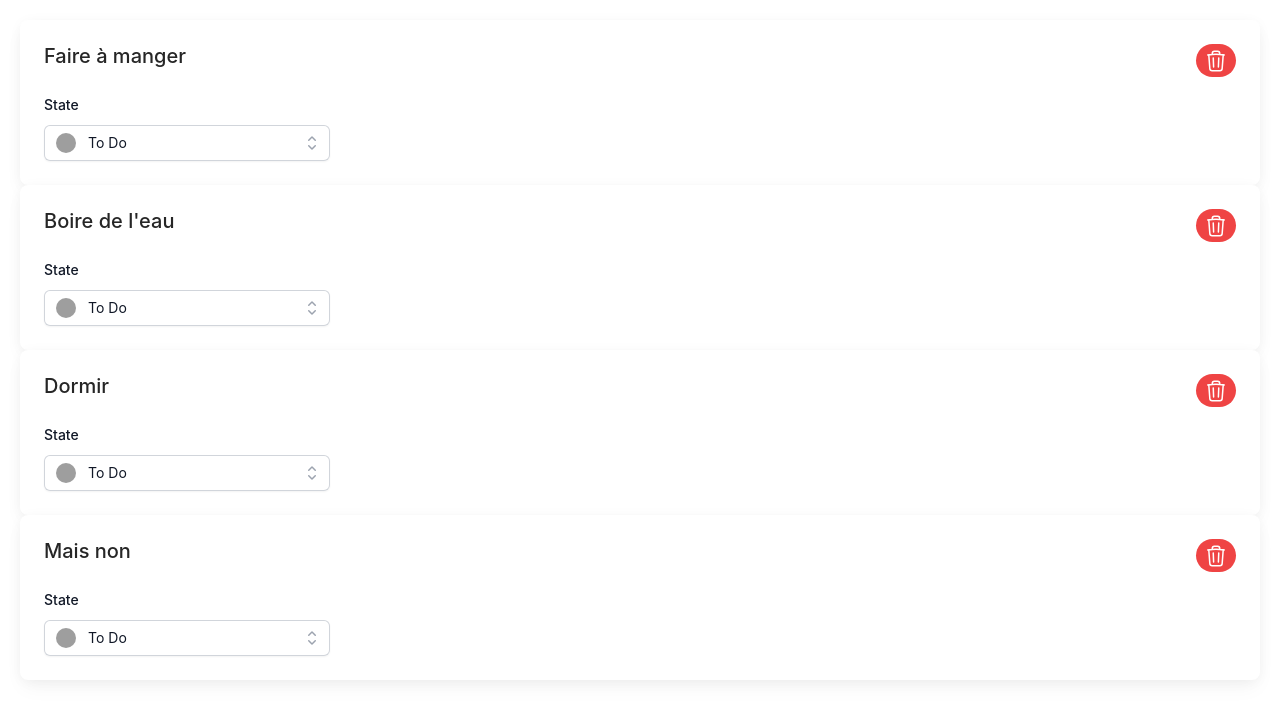
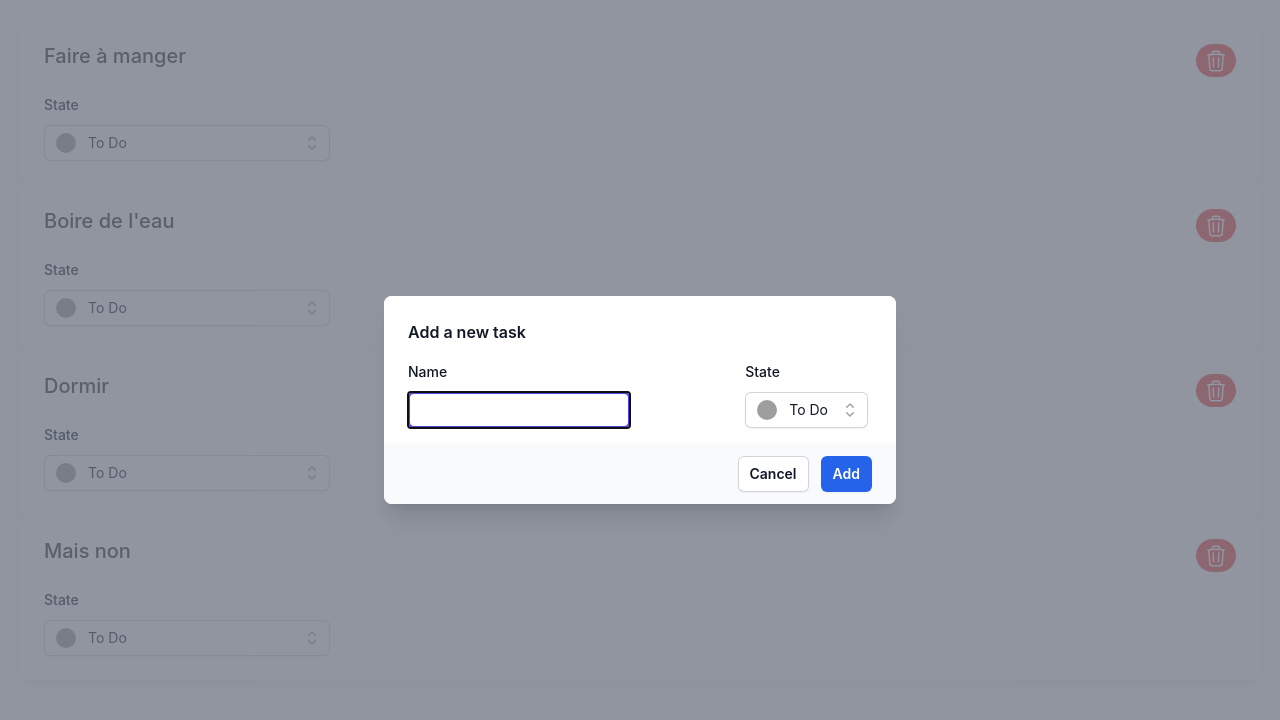
Before and after one commit to N0ku/ts-todo-list, a Vue app: page /detail/1 in a window 1280 px wide. Shown: the top 720 px of the page. Built offline with nearby package versions, Linux system fonts and the light colour scheme; grey boxes are pictures that could not be loaded.

Commit message:
add modal form

```diff
--- a/src/components/HelloWorld.vue
+++ b/src/components/HelloWorld.vue
@@ -33,6 +33,7 @@ h3 {
 }
 
 @media (min-width: 1024px) {
+
   .greetings h1,
   .greetings h3 {
     text-align: left;
--- /dev/null
+++ b/src/components/modal/ModalFormAdd.vue
@@ -0,0 +1,57 @@
+<script setup lang="ts">
+import { ref } from 'vue'
+import { Dialog, DialogPanel, DialogTitle, TransitionChild, TransitionRoot } from '@headlessui/vue'
+import { ExclamationTriangleIcon } from '@heroicons/vue/24/outline'
+
+const open = ref(true)
+import SelectState from "../SelectState.vue";
+
+</script>
+
+<template>
+  <TransitionRoot as="template" :show="true">
+    <Dialog as="div" class="relative z-10" @close="open = false">
+      <TransitionChild as="template" enter="ease-out duration-300" enter-from="opacity-0" enter-to="opacity-100" leave="ease-in duration-200" leave-from="opacity-100" leave-to="opacity-0">
+        <div class="fixed inset-0 bg-gray-500 bg-opacity-75 transition-opacity" />
+      </TransitionChild>
+
+      <div class="fixed inset-0 z-10 w-screen overflow-y-auto">
+        <div class="flex min-h-full items-end justify-center p-4 text-center sm:items-center sm:p-0">
+          <TransitionChild as="template" enter="ease-out duration-300" enter-from="opacity-0 translate-y-4 sm:translate-y-0 sm:scale-95" enter-to="opacity-100 translate-y-0 sm:scale-100" leave="ease-in duration-200" leave-from="opacity-100 translate-y-0 sm:scale-100" leave-to="opacity-0 translate-y-4 sm:translate-y-0 sm:scale-95">
+            <DialogPanel class="relative transform overflow-hidden rounded-lg bg-white text-left shadow-xl transition-all sm:my-8 sm:w-full sm:max-w-lg">
+              <div class="bg-white px-4 pb-4 pt-5 sm:p-6 sm:pb-4">
+                <div class="sm:flex sm:items-start">
+                  <div class="grid grid-cols-2 gap-4">
+                    <div class="col-start-1 col-span-2">
+                      <DialogTitle as="h3" class="text-base font-semibold leading-6 text-gray-900">Add a new task</DialogTitle>
+                    </div>
+                    <div>
+                      <label for="username" class="block text-sm font-medium leading-6 text-gray-900">Name</label>
+                      <div class="mt-2">
+                        <div class="flex rounded-md shadow-sm ring-1 ring-inset ring-gray-300 focus-within:ring-2 focus-within:ring-inset focus-within:ring-indigo-600 sm:max-w-md">
+                          <input type="text" name="username" id="username" autocomplete="username" class="block flex-1 border-0 bg-transparent py-1.5 pl-1 text-gray-900 placeholder:text-gray-400 focus:ring-0 sm:text-sm sm:leading-6" />
+                        </div>
+                      </div>
+                    </div>
+
+                  <div class=" col-span-1 flex justify-end">
+                    <SelectState></SelectState>
+                  </div>
+
+                  </div>
+
+                </div>
+
+
+              </div>
+              <div class="bg-gray-50 px-4 py-3 sm:flex sm:flex-row-reverse sm:px-6">
+                <button type="button" class="inline-flex w-full justify-center rounded-md bg-blue-600 px-3 py-2 text-sm font-semibold text-white shadow-sm hover:bg-blue-500 sm:ml-3 sm:w-auto" @click="open = false">Add</button>
+                <button type="button" class="mt-3 inline-flex w-full justify-center rounded-md bg-white px-3 py-2 text-sm font-semibold text-gray-900 shadow-sm ring-1 ring-inset ring-gray-300 hover:bg-gray-50 sm:mt-0 sm:w-auto" @click="open = false" ref="cancelButtonRef">Cancel</button>
+              </div>
+            </DialogPanel>
+          </TransitionChild>
+        </div>
+      </div>
+    </Dialog>
+  </TransitionRoot>
+</template>
--- a/src/main.ts
+++ b/src/main.ts
@@ -1,8 +1,8 @@
 import './assets/main.css'
+import 'tailwindcss/tailwind.css'
 
 import { createApp } from 'vue'
 import { createPinia } from 'pinia'
-
 import App from './App.vue'
 import router from './router'
 
@@ -10,5 +10,4 @@ const app = createApp(App)
 
 app.use(createPinia())
 app.use(router)
-
 app.mount('#app')
--- a/src/views/ToDoListDetailsView.vue
+++ b/src/views/ToDoListDetailsView.vue
@@ -1,10 +1,12 @@
 
 <script setup lang="ts">
 import ListItem from "@/components/ListItem.vue";
+import ModalFormAdd from "@/components/modal/ModalFormAdd.vue";
 </script>
 
 <template>
   <div>
     <ListItem />
+    <ModalFormAdd></ModalFormAdd>
   </div>
 </template>
```
Also changed, not shown: 1 other file (tests, documents, lock files or other folders).
